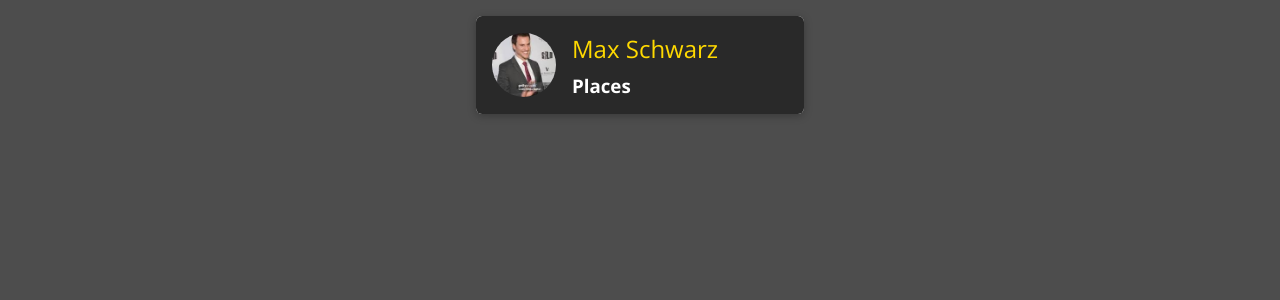
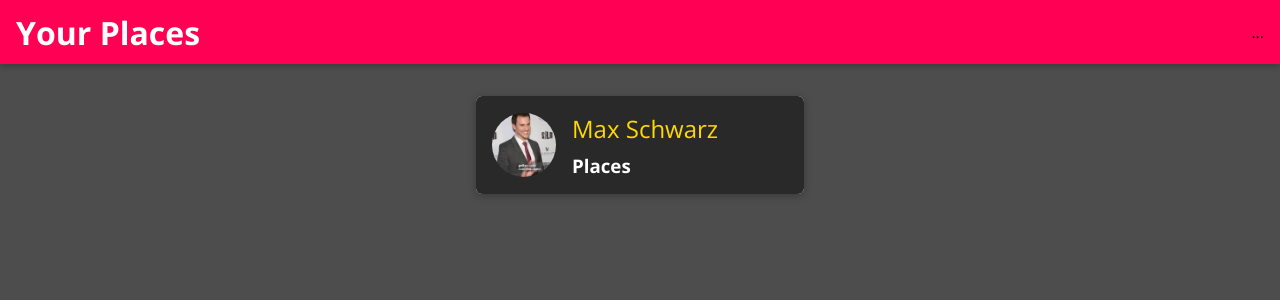
Before and after one commit to seankozen/MERN_Application, a React (Create React App) app in the folder frontend/: page / in a window 1280 px wide. Shown: the top 300 px of the page. Built offline with nearby package versions, Linux system fonts and the light colour scheme.

Commit message:
Navigation Set up

```diff
--- a/frontend/src/App.js
+++ b/frontend/src/App.js
@@ -9,9 +9,13 @@
   Switch,
 } from "react-router-dom";
 
+import MainNavigation from "./shared/components/Navigation/MainNavigation";
+
 function App() {
   return (
     <Router>
+      <MainNavigation />
+      <main>
         <Switch>
           <Route path="/" exact>
             <Users />
@@ -21,6 +25,7 @@
           </Route>
           <Redirect to="/" />
         </Switch>
+      </main>
     </Router>
   );
 }
--- /dev/null
+++ b/frontend/src/shared/components/Navigation/MainHeader.css
@@ -0,0 +1,23 @@
+.main-header {
+    width: 100%;
+    height: 4rem;
+    display: flex;
+    align-items: center;
+    position: fixed;
+    top: 0;
+    left: 0;
+    background: #ff0055;
+    box-shadow: 0 2px 6px rgba(0, 0, 0, 0.26);
+    padding: 0 1rem;
+    z-index: 5;
+  }
+
+  main {
+    margin-top: 5rem;
+  }
+
+  @media (min-width: 768px) {
+    .main-header {
+      justify-content: space-between;
+    }
+  }
--- /dev/null
+++ b/frontend/src/shared/components/Navigation/MainHeader.js
@@ -0,0 +1,15 @@
+import React from 'react'
+
+import './MainHeader.css';
+
+
+function MainHeader(props) {
+  return (
+    <header className='main-header'>
+        {props.children}
+
+    </header>
+  )
+}
+
+export default MainHeader
--- /dev/null
+++ b/frontend/src/shared/components/Navigation/MainNavigation.css
@@ -0,0 +1,45 @@
+.main-navigation__menu-btn {
+    width: 3rem;
+    height: 3rem;
+    background: transparent;
+    border: none;
+    display: flex;
+    flex-direction: column;
+    justify-content: space-around;
+    margin-right: 2rem;
+    cursor: pointer;
+  }
+
+  .main-navigation__menu-btn span {
+    display: block;
+    width: 3rem;
+    height: 2.5px;
+    background: white;
+  }
+
+  .main-navigation__title {
+    color: white;
+  }
+
+  .main-navigation__title a {
+    text-decoration: none;
+    color: white;
+  }
+
+  .main-navigation__header-nav {
+    display: none;
+  }
+
+  .main-navigation__drawer-nav {
+    height: 100%;
+  }
+
+  @media (min-width: 768px) {
+    .main-navigation__menu-btn {
+      display: none;
+    }
+
+    .main-navigation__header-nav {
+      display: block;
+    }
+  }
--- /dev/null
+++ b/frontend/src/shared/components/Navigation/MainNavigation.js
@@ -0,0 +1,24 @@
+import React from "react";
+import {Link} from 'react-router-dom';
+
+import MainHeader from "./MainHeader";
+
+import "./MainNavigation.css";
+
+function MainNavigation(props) {
+  return (
+  <MainHeader>
+    <button className="main-navigation__menu-btn">
+      <span />
+      <span />
+      <span />
+    </button>
+    <h1 className="main-navigation__title"><Link to="/">Your Places</Link></h1>
+    <nav>
+        ...
+    </nav>
+  </MainHeader>
+  );
+}
+
+export default MainNavigation;
--- a/frontend/src/user/components/UsersList.js
+++ b/frontend/src/user/components/UsersList.js
@@ -1,12 +1,17 @@
 import React from "react";
+
+import UsersItem from "./UserItem";
+import Card from "../../shared/components/UIElements/Card";
+
 import "./UsersList.css";
-import UsersItem from "./UserItem";
 
 function UsersList(props) {
   if (props.items.length === 0) {
     return (
       <div className="center">
-        <h2>No users found!</h2>
+        <Card>
+          <h2>No users found!</h2>
+        </Card>
       </div>
     );
   }
```
Also changed, not shown: frontend/src/shared/components/Navigation/NavLinks.css (added), frontend/src/shared/components/Navigation/NavLinks.js (added), frontend/src/shared/components/Navigation/SideDrawer.css (added), frontend/src/shared/components/Navigation/SideDrawer.js (added). Lines whose indentation alone changed are shown as unchanged.
